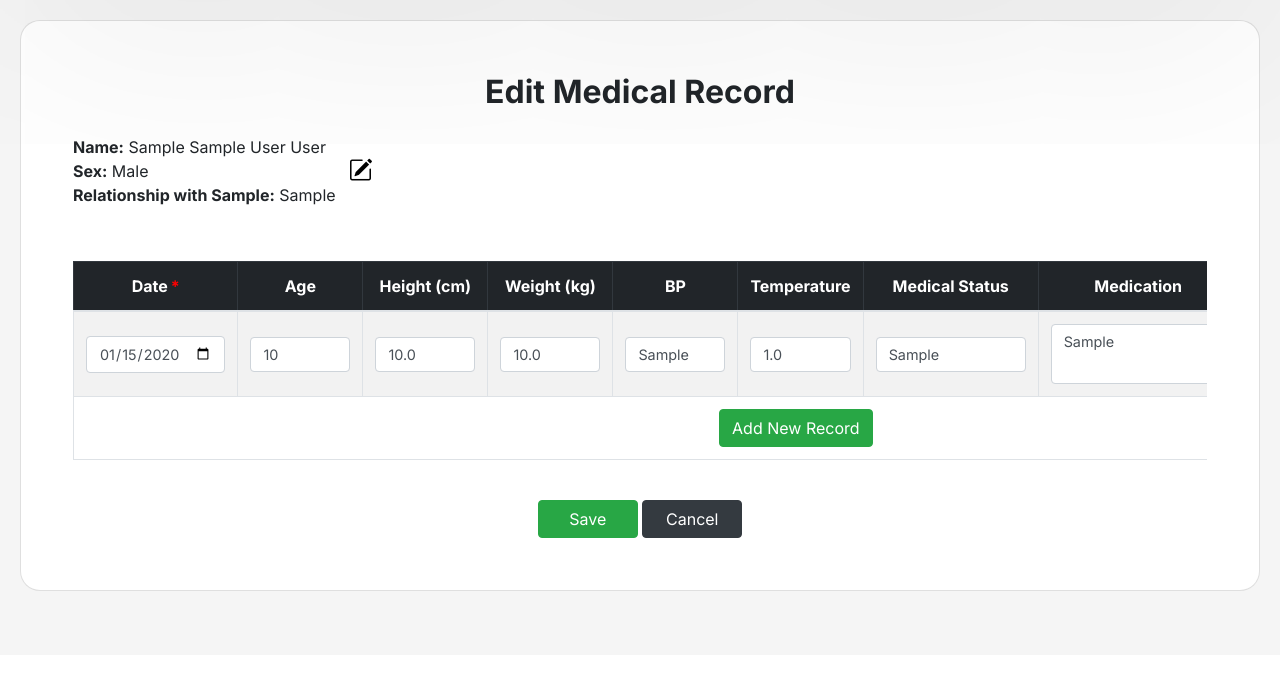
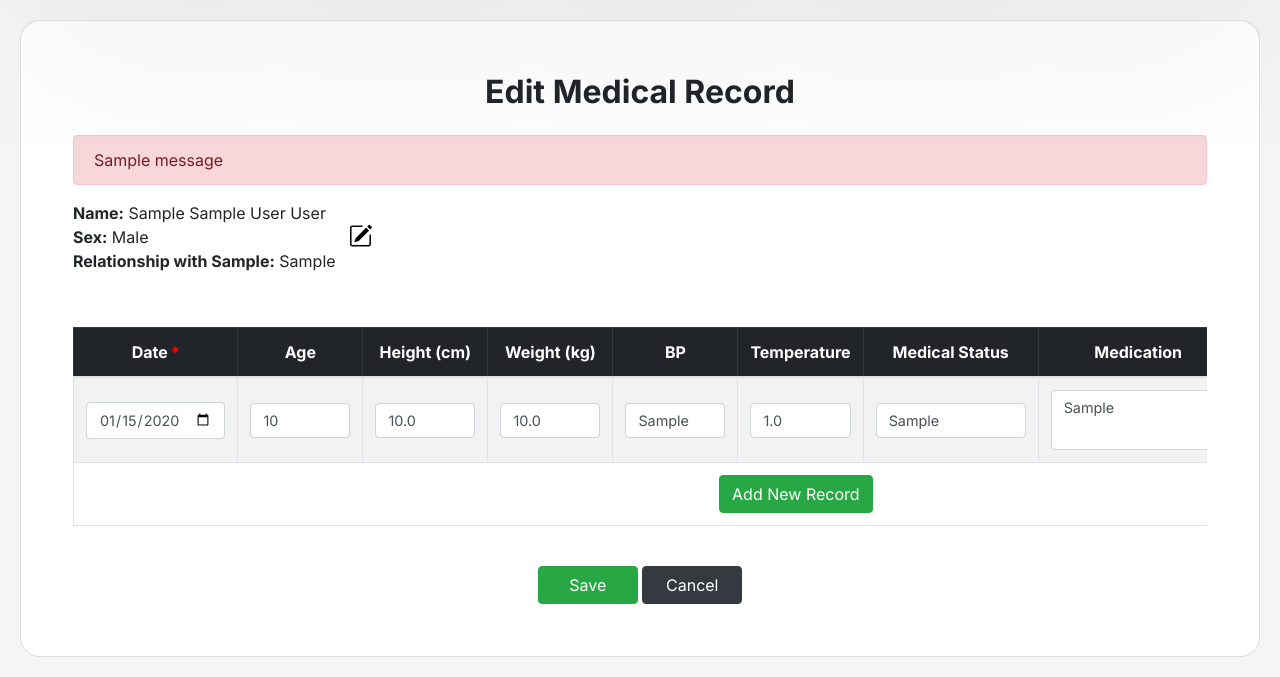
Before and after one commit to ayenla/MSYS42, a Django app: page /family-medical-records/1/edit/1/ in a window 1280 px wide. Shown: the part 145-822 px from the top of the page. Before the commit the page ends 736 px from the top, so only its background shows below. Run offline with Django 5.2, Linux system fonts and the light colour scheme; a user stored in the database is signed in; tables that the repository leaves empty hold one stand-in row (values such as "Sample post"); one stand-in notice (Sample message) is shown; parts of the project's set-up code (start-up, migrations or seed data) failed here and were passed over; some libraries are stand-ins or nearby versions.

Commit message:
Update edit_family_medical.html

```diff
--- a/BADproject/msys42app/templates/msys42app/edit_family_medical.html
+++ b/BADproject/msys42app/templates/msys42app/edit_family_medical.html
@@ -40,6 +40,19 @@
             <div class="text-center mb-4">
                 <h2 class="mb-3" style="font-weight: 1000;">Edit Medical Record</h2>
             </div>
+            {% if error %}
+            <div class="alert alert-danger" role="alert">
+                {{ error }}
+            </div>
+            {% endif %}
+
+            {% if messages %}
+            <div class="alert alert-danger" role="alert">
+                {% for message in messages %}
+                    {{ message }}
+                {% endfor %}
+            </div>
+            {% endif %}
             <div class="info mb-4">
                 <div class="d-flex ">
                     <div class="column">
```
